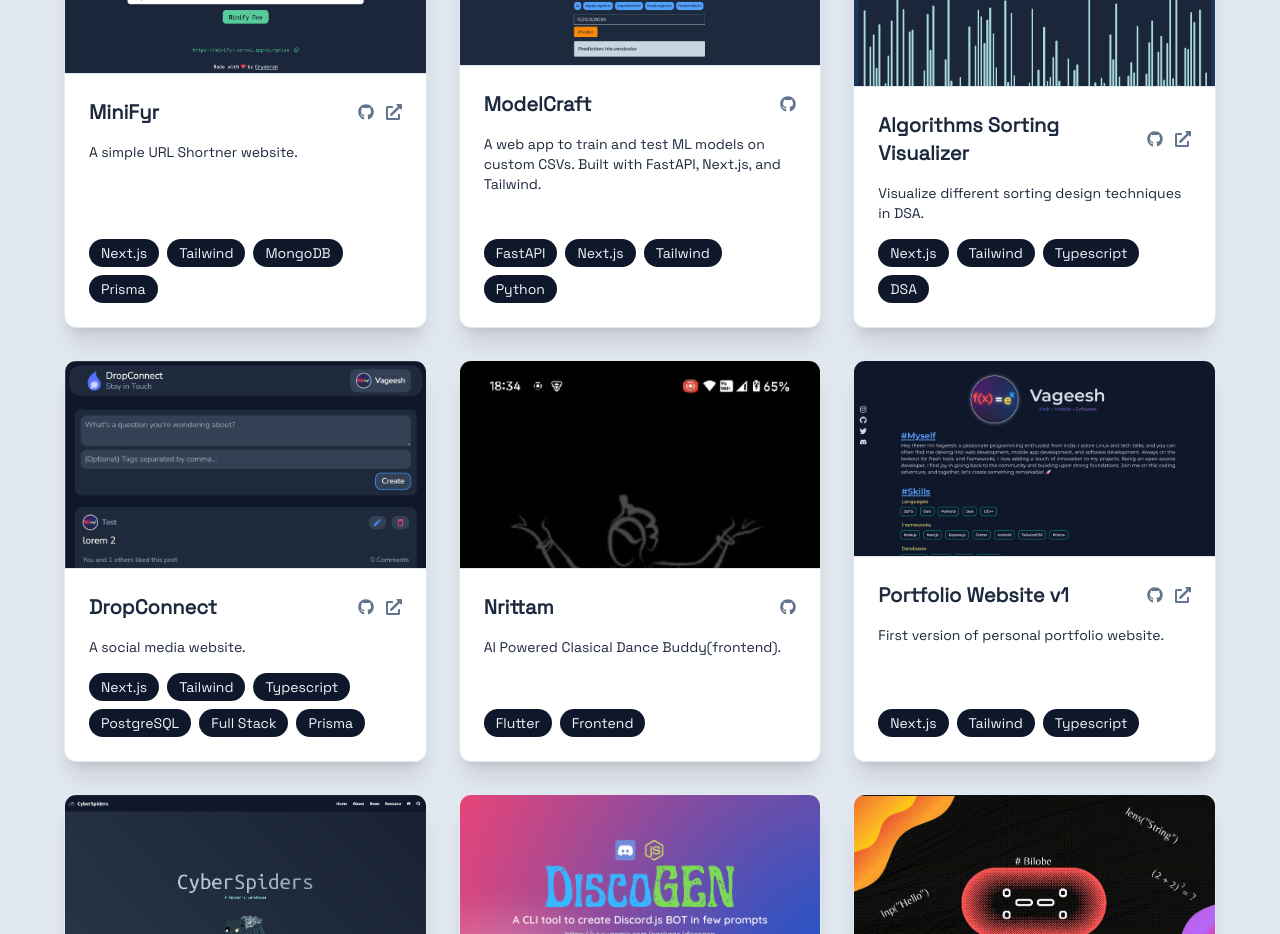
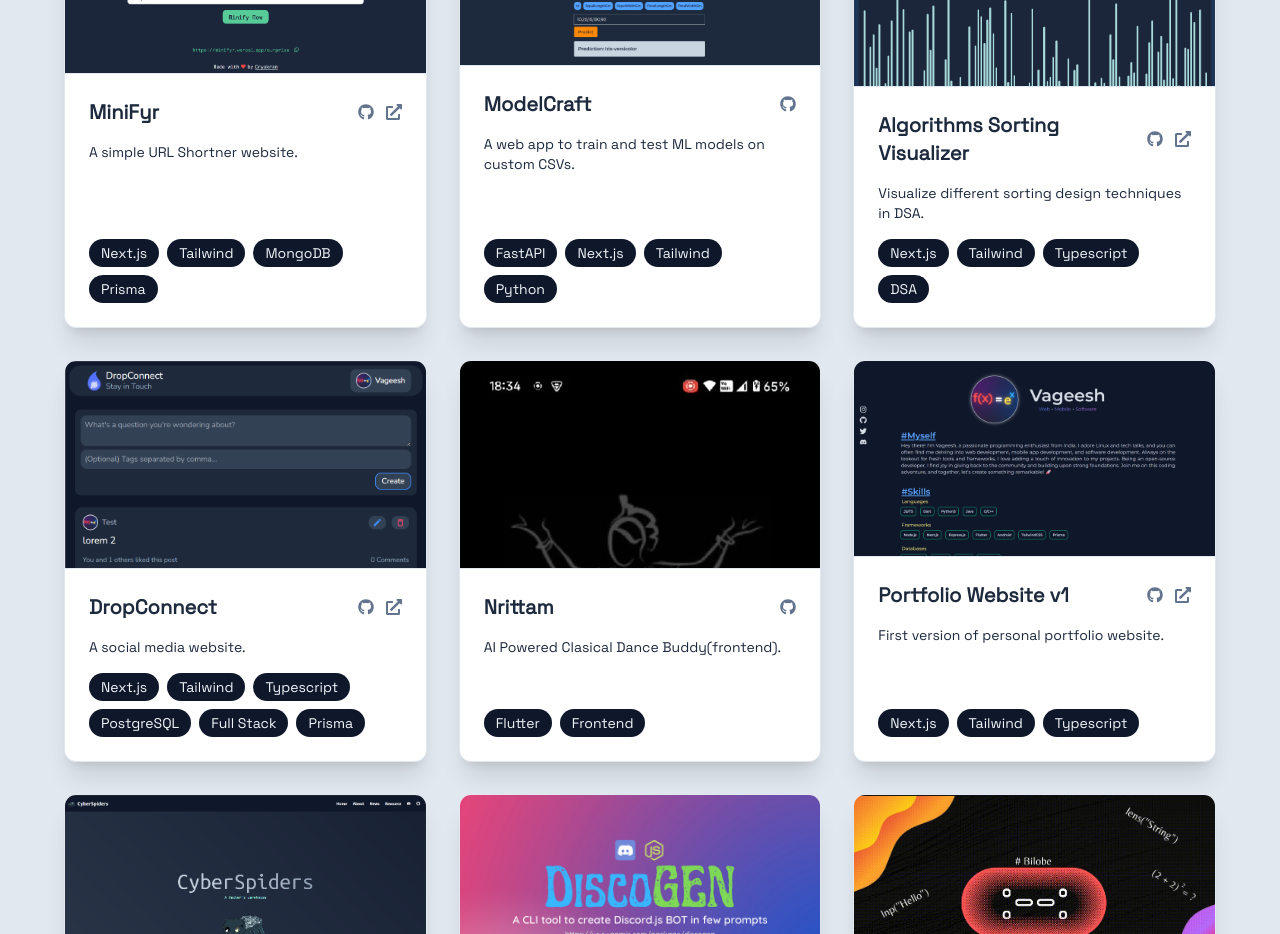
Before and after one commit to cryskram/iamvageesh, a Next.js app: page / in a window 1280 px wide. Shown: the part 3280-4214 px from the top of the page. Built offline with nearby package versions, Linux system fonts and the light colour scheme.

Commit message:
update: description fix for modelCraft

```diff
--- a/components/Projects.tsx
+++ b/components/Projects.tsx
@@ -108,8 +108,7 @@ const projects = [
   },
   {
     name: "ModelCraft",
-    description:
-      "A web app to train and test ML models on custom CSVs. Built with FastAPI, Next.js, and Tailwind.",
+    description: "A web app to train and test ML models on custom CSVs.",
     tech: ["FastAPI", "Next.js", "Tailwind", "Python"],
     github: "https://github.com/cryskram/algopred",
     image: "/projects/modelcraft.png",
```
